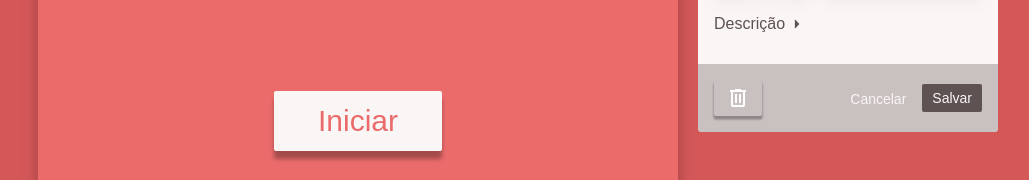
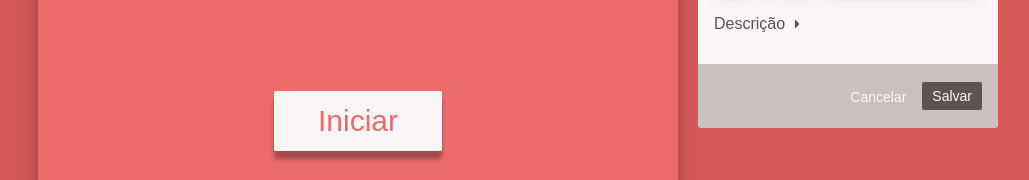
Before and after one commit to Erick-P-Calauro/pomodoro_manager, a React (Create React App) app: page / in a window 1280 px wide. Both pictures are taken after a click on the button "Adicionar Tarefa". Shown: the part 453-633 px from the top of the page, without its empty margins (122-1151 px from the left). Built offline with nearby package versions, Linux system fonts and the light colour scheme.

Commit message:
delete tarefa button fix

```diff
--- a/src/ui/components/Tarefas/FormTarefa.tsx
+++ b/src/ui/components/Tarefas/FormTarefa.tsx
@@ -101,13 +101,17 @@ export const FormTarefa = ({ formTarget, setFormTarget}) => {
 
                 <div className="bg-detalhes py-4 px-4 flex items-center justify-between mt-7 rounded-b-[4px] gap-4">
 
-                    <button type="button" onClick={() => {
-                        apagarTarefa(dispatchTarefas, tarefaId);
-                        changeDisplay(0);
+                    {tarefaId !== -1 ? (
+                        <button type="button" onClick={() => {
+                            apagarTarefa(dispatchTarefas, tarefaId);
+                            changeDisplay(0);
 
-                    }} className="bg-detalhes shadow-mdBoxhadow px-3 py-1.5 rounded-sm text-center">
-                        <img src="/assets/delete.svg" alt="delete icon"/>
-                    </button>
+                        }} className="bg-detalhes shadow-mdBoxhadow px-3 py-1.5 rounded-sm text-center">
+                            <img src="/assets/delete.svg" alt="delete icon"/>
+                        </button>)
+                        :
+                        <div></div>
+                    }
 
                     <div className="flex items-center gap-3 lg-mobile:gap-4">
                         <button type="button" onClick={() => changeDisplay(0)} className="py-1">
```
